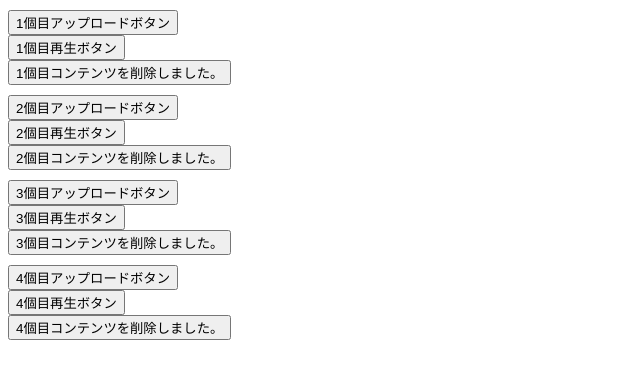
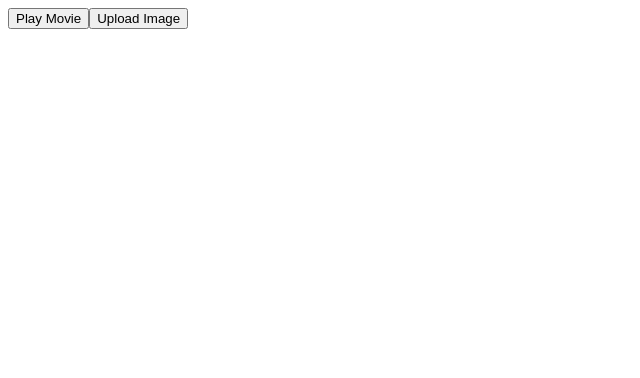
Before and after one commit to keisuke2236/react, a React (Create React App) app: page / in a window 1280 px wide. Shown: the top 378 px of the page, without its empty margins (0-640 px from the left). Built offline with nearby package versions, Linux system fonts and the light colour scheme.

Commit message:
命名の調整

```diff
--- a/src/2-3/App2.js
+++ b/src/2-3/App2.js
@@ -12,6 +12,7 @@ function Button({ handleClick, children }) {
 // {text: 'アップロードする'} を引数として受け取っているので
 // デストラクチャリングして text の値を抜き取っている
 function UploadButton({ text }) {
+  // コンポーネント内の関数はイベントハンドラと呼ばれ、onXXで始まるのが一般的
   function onUpload() {
     console.log(`${text}画像アップロードしております`)
   }
@@ -45,21 +46,25 @@ function DeleteButton({ text }) {
   )
 }
 
+function Toolbar({ contents }) {
+  return (
+    contents.map((content, index) => (
+      <div key={index} style={marginTop10Px()}>
+        <UploadButton text={content} /><br />
+        <PlayButton text={content} /><br />
+        <DeleteButton text={content} /><br />
+      </div>
+    ))
+  )
+}
+
 // 最上位コンポーネント 3/3
 export default function App() {
   const contents = ['1個目', '2個目', '3個目', '4個目']
 
   return (
     <>
-      {
-        contents.map((content, index) => (
-          <div key={index} style={marginTop10Px()}>
-            <UploadButton text={content} /><br />
-            <PlayButton text={content} /><br />
-            <DeleteButton text={content} /><br />
-          </div>
-        ))
-      }
+      <Toolbar contents={contents} />
     </>
   )
 }
--- /dev/null
+++ b/src/2-4/App.js
@@ -0,0 +1,20 @@
+function AlertButton({ message, children }) {
+  return (
+    <button onClick={() => console.log(message)}>
+      {children}
+    </button>
+  );
+}
+
+export default function Toolbar() {
+  return (
+    <div>
+      <AlertButton message="Playing!">
+        Play Movie
+      </AlertButton>
+      <AlertButton message="Uploading!">
+        Upload Image
+      </AlertButton>
+    </div>
+  );
+}
--- a/src/index.js
+++ b/src/index.js
@@ -2,7 +2,7 @@ import React, { StrictMode } from "react";
 import { createRoot } from "react-dom/client";
 
 // 章ごとにAppを切り替え
-import App from "./2-3/App2";
+import App from "./2-4/App";
 
 const root = createRoot(document.getElementById("root"));
 root.render(
```
